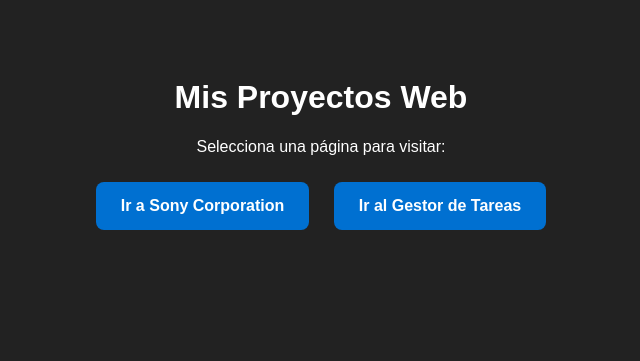
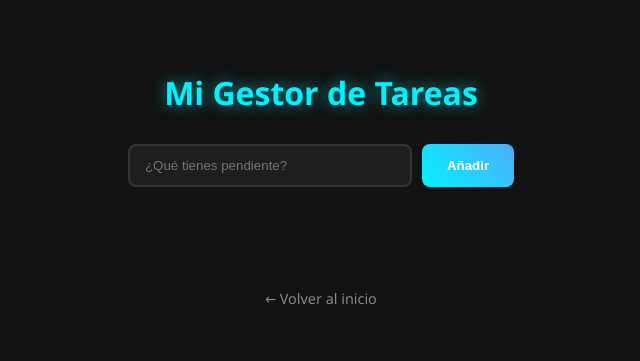
Before and after one commit to sonicisa456/ACTIVIDAD-2, a plain HTML site: page index.html in a window 1280 px wide. Shown: the whole page, without its empty margins (319-959 px from the left). Drawn offline with Linux system fonts and the light colour scheme.

Commit message:
hacemos un cambio en la estructura para colores mas llamativos

```diff
--- a/index.html
+++ b/index.html
@@ -3,62 +3,134 @@
 <head>
     <meta charset="UTF-8">
     <meta name="viewport" content="width=device-width, initial-scale=1.0">
-    <title>Pagina de enlaces</title>
+    <title>Gestor de Tareas Neón</title>
     <style>
+        /* Estilos llamativos y modernos */
         body {
-            font-family: Arial, sans-serif;
-            background-color: #222;
+            font-family: 'Segoe UI', Tahoma, Geneva, Verdana, sans-serif;
+            background-color: #121212;
+            color: #e0e0e0;
+            display: flex;
+            flex-direction: column;
+            align-items: center;
+            padding: 50px 20px;
+            margin: 0;
+        }
+
+        h1 {
+            color: #00f2fe;
+            text-shadow: 0 0 15px rgba(0, 242, 254, 0.6);
+            margin-bottom: 30px;
+        }
+
+        .input-container {
+            margin-bottom: 30px;
+            display: flex;
+            gap: 10px;
+        }
+
+        #Nueva-Tarea {
+            padding: 12px 15px;
+            border: 2px solid #333;
+            border-radius: 8px;
+            background: #1e1e1e;
             color: white;
-            text-align: center;
-            padding: 50px;
+            width: 250px;
+            outline: none;
+            transition: border-color 0.3s;
         }
-        .boton{
-            display: inline-block;
-            padding: 15px 25px;
-            margin: 10px;
-            background-color: #0070d1;
+
+        #Nueva-Tarea:focus {
+            border-color: #00f2fe;
+        }
+
+        #agregar-tarea {
+            padding: 12px 25px;
+            background: linear-gradient(45deg, #00f2fe, #4facfe);
+            border: none;
+            border-radius: 8px;
             color: white;
+            font-weight: bold;
+            cursor: pointer;
+            transition: transform 0.2s, box-shadow 0.2s;
+        }
+
+        #agregar-tarea:hover {
+            transform: scale(1.05);
+            box-shadow: 0 0 20px rgba(0, 242, 254, 0.4);
+        }
+
+        /* Lista de tareas */
+        #lista-tareas {
+            list-style: none;
+            padding: 0;
+            width: 100%;
+            max-width: 500px;
+        }
+
+        li {
+            background: #1e1e1e;
+            margin-bottom: 12px;
+            padding: 15px;
+            display: flex;
+            justify-content: space-between;
+            align-items: center;
+            border-radius: 12px;
+            border-left: 6px solid #00f2fe;
+            box-shadow: 0 4px 15px rgba(0,0,0,0.5);
+            animation: fadeIn 0.3s ease;
+        }
+
+        @keyframes fadeIn {
+            from { opacity: 0; transform: translateY(10px); }
+            to { opacity: 1; transform: translateY(0); }
+        }
+
+        .completada {
+            text-decoration: line-through;
+            opacity: 0.5;
+            filter: grayscale(1);
+        }
+
+        /* Botones de acción */
+        .botones-accion button {
+            margin-left: 8px;
+            padding: 8px 12px;
+            border: none;
+            border-radius: 6px;
+            cursor: pointer;
+            font-weight: bold;
+            transition: opacity 0.2s;
+        }
+
+        .btn-listo { background-color: #4caf50; color: white; }
+        .edit-btn { background-color: #ff9800; color: white; }
+        .delete-btn { background-color: #f44336; color: white; }
+
+        button:hover { opacity: 0.8; }
+
+        .volver {
+            margin-top: 40px;
+            color: #888;
             text-decoration: none;
-            border-radius: 8px;
-            font-weight: bold;
-        }
-        .boton:hover {
-            background-color: #0056a5;
-        }
-    </style>
-</head>
-<body>
-<style>
-        body {
-            font-family: Arial, sans-serif;
-            background-color: #222;
-            color: white;
-            text-align: center;
-            padding: 50px;
-        }
-        .boton{
-            display: inline-block;
-            padding: 15px 25px;
-            margin: 10px;
-            background-color: #0070d1;
-            color: white;
-            text-decoration: none;
-            border-radius: 8px;
-            font-weight: bold;
-        }
-        .boton:hover {
-            background-color: #0056a5;
+            font-size: 0.9em;
         }
     </style>
 </head>
 <body>
 
-    <h1>Mis Proyectos Web</h1>
-    <p>Selecciona una página para visitar:</p>
+    <h1>Mi Gestor de Tareas</h1>
 
-    <a href="sony.html" class="boton">Ir a Sony Corporation</a>
+    <div class="input-container">
+        <input type="text" id="Nueva-Tarea" placeholder="¿Qué tienes pendiente?">
+        <button id="agregar-tarea">Añadir</button>
+    </div>
 
-    <a href="gestor.html" class="boton">Ir al Gestor de Tareas</a>
+    <ul id="lista-tareas">
+        </ul>
 
+    <a href="index.html" class="volver">← Volver al inicio</a>
+
+    <script src="script.js"></script>
 </body>
 </html>
```
